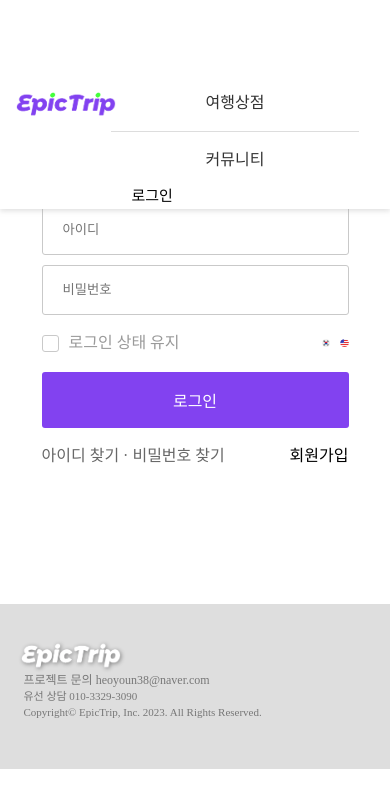
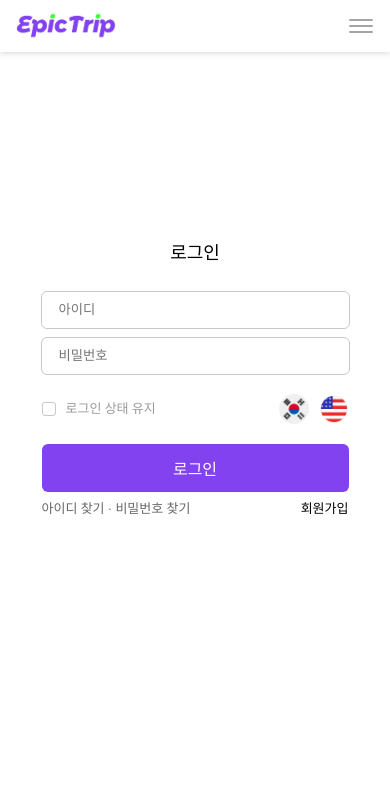
Before and after one commit to mrRobotCorp/EpicTrip, a plain HTML site: page login.html in a window 390 px wide. Drawn offline with nearby package versions, Linux system fonts and the light colour scheme; files whose address does not match are found by name; a web font is replaced by a local one.

Commit message:
반응형
로그인

```diff
--- a/css/login.css
+++ b/css/login.css
@@ -105,3 +105,31 @@ label[for='langUs']::before { content: 'Eng'; }
 label[for='langKor']:hover::before, label[for='langUs']:hover::before { opacity: 1; }
 
 .lBtn:checked + label::before { opacity: 1; }
+
+
+/* --------------- responsible --------------- */
+
+@media screen and (max-width: 768px) {
+    section { padding: 0 5.5%; margin: 70px 0 60px 0; }
+    .logInner h1 { margin-bottom: 30px; font-size: 18px; font-family: pBold; }
+    .logInput input { padding: 8px 15px; border-radius: 5px; outline: 1px solid var(--color-line); border: 2px solid transparent; }
+    .logInput input:focus { outline-color: transparent; }
+
+    .checkbox span { font-size: 13px; }
+    input[type="checkbox"]+label { width: 12px; height: 12px; }
+    input[id="saveId"]:checked+label::after { width: 12px; height: 12px; line-height: 12px;}
+
+    .lBtn + label { width: 30px; height: 30px;}
+    label[for='langKor']::before, label[for='langUs']::before { width: 30px; height: 30px; font-size: 12px; line-height: 30px; }
+
+    .logBtn { padding: 12px 20px; margin-bottom: 10px; border-radius: 6px; }
+    .findJion a { font-size: 13px; }
+
+    footer { display: none;}
+     }
+
+     @media screen and (min-width: 1024px) { body { }
+     }
+
+     @media screen and (min-width: 1440px) { body { }
+     }
--- a/css/mypage.css
+++ b/css/mypage.css
@@ -307,7 +307,7 @@ to { opacity: 1; transform: none; }
  .gionement p:last-child { font-size: 12px; }
 
  .mannerLevel { flex-wrap: wrap; margin: 35px 0; }
- .mannerLevel .mlb { height: 98px; width: 17%; margin-bottom: 7px; }
+ .mannerLevel .mlb { height: 92px; width: 16.5%; margin-bottom: 7px; border: 1px solid #eede82c9; border-radius: 7px;}
  .lvimg p { color: #000000c0; font-family: pRegular; font-size: 11px; }
  .lvhow img { width: 15px; }
  .mlbInner { display: flex; justify-content: space-between; flex-direction: column; height: 80%; margin: 5px 0; font-size: 12px; }
--- a/login.html
+++ b/login.html
@@ -36,18 +36,33 @@
         <nav>
             <a href="./index.html"><img class="headLogo" src="./source/logo.png"></a>
             <div class="gnb">
+                <div class="gnbInner">
                     <ul class="gnbTab">
                         <li>
-                        <a href="#">여행상점</a>
+                            <a href="./store.html" class="store">여행상점</a>
                         </li>
                         <li>
-                        <a href="#">커뮤니티</a>
+                            <a href="./Community_Group.html" class="community">커뮤니티</a>
                         </li>
                     </ul>
-                <div class="account">
-                    <a href="./login.html">로그인</a>
-                    <!-- <a href="./register.html">회원가입</a> -->
+                    <div class="userHead">
+                        <a href="./message.html"><img class="msgImg" src="./source/msg.png"></a>
+                        <a href="./Mypage_mymain.html"><img class="userImg" src="./source/profImg2.jpg"></a>
+                        <ul class="userList">
+                            <li>유저 닉네임</li>
+                            <li><a href="./Mypage_mymain.html">마이페이지</a></li>
+                            <li><a href="./adm_calendar.html">관리자 일정</a></li>
+                            <li><a href="./login.html">로그아웃</a></li>
+                        </ul>
                     </div>
+                </div>
+
+                <button class="menuTrigger">
+                    <span class="blind">메뉴보기</span>
+                    <span></span>
+                    <span></span>
+                    <span></span>
+                </button>
             </div>
         </nav>
     </header>
@@ -188,7 +203,12 @@
             })
         }
         console.log("1")
-    })// document 괄호임
+    });// document 괄호임
+
+    if (window.innerWidth < 768) {
+
+    }
+
 </script>
 
 </html>
```
Lines whose indentation alone changed are shown as unchanged.
